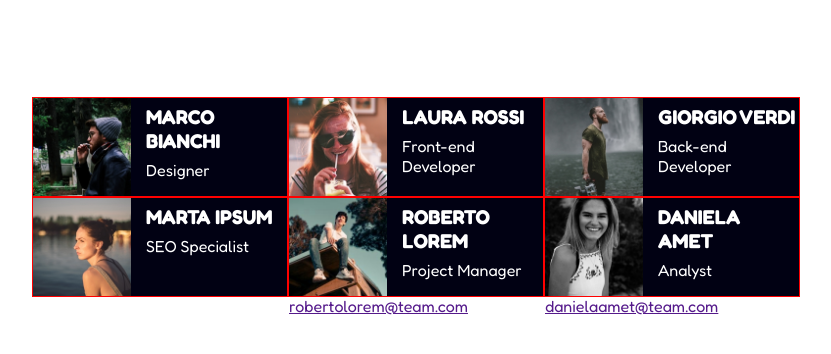
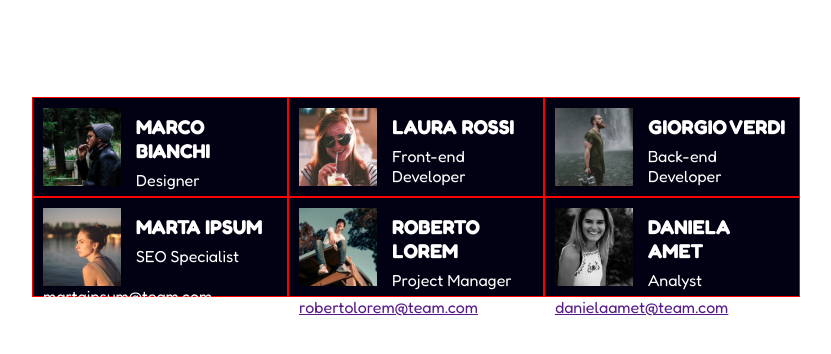
Before and after one commit to MicheleSantoro20/html-css-float-cards, a plain HTML site: page index.html in a window 1280 px wide. Shown: the part 154-508 px from the top of the page, without its empty margins (224-1055 px from the left). Drawn offline with Linux system fonts and the light colour scheme.

Commit message:
checkpoint

```diff
--- a/css/style.css
+++ b/css/style.css
@@ -17,19 +17,20 @@ h1 {
     color: #E53170;
     font-family: 'Fredoka', sans-serif;
 }
-.col {
+.col1, .col2 {
     height: 100px;
     width: calc(100% / 3 );
     border: red solid 1px;
     float: left;
     background-color: rgb(1, 1, 19);
+    padding: 10px;
 }
 .clearfix::after {
     clear: both;
     height: 10px;
 }
 
-.col img{
+.col1 img, .col2 img{
     height: 100%;
     float: left;
     margin-right: 15px;
--- a/index.html
+++ b/index.html
@@ -20,21 +20,21 @@
         <div class="column">
             <div class="row1 clearfix">
 
-                <div class="col">
+                <div class="col1">
                     <img src="img/male1.png" alt="male 1">
                     <span><strong>MARCO BIANCHI</strong></span>
                     <span> Designer</span>
                     <span> marcobianchi@team.com </span>
                 </div>
 
-                <div class="col">
+                <div class="col1">
                     <img src="img/female1.png" alt="male 1">
                     <span><strong>LAURA ROSSI</strong></span>
                     <span> Front-end Developer</span>
                     <span> laurarossi@team.com </span>
                 </div>
 
-                <div class="col">
+                <div class="col1">
                     <img src="img/male2.png" alt="male 1">
                     <span><strong>GIORGIO VERDI</strong></span>
                     <span> Back-end Developer</span>
@@ -46,21 +46,21 @@
 
             <div class="row clearfix">
 
-                <div class="col">
+                <div class="col2">
                     <img src="img/female2.png" alt="male 1">
                     <span><strong>MARTA IPSUM</strong></span>
                     <span> SEO Specialist</span>
                     <span> martaipsum@team.com </span>
                 </div>
 
-                <div class="col">
+                <div class="col2">
                     <img src="img/male3.png" alt="male 1">
                     <span><strong>ROBERTO LOREM</strong></span>
                     <span> Project Manager</span>
                     <span><a href="">robertolorem@team.com</a></span>
                 </div>
 
-                <div class="col">
+                <div class="col2">
                     <img src="img/female3.png" alt="male 1">
                     <span><strong>DANIELA AMET</strong></span>
                     <span> Analyst</span>
```
